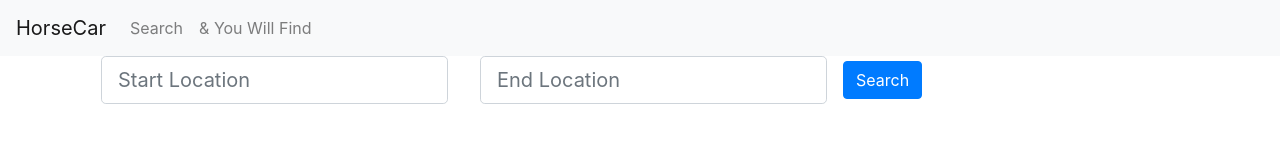
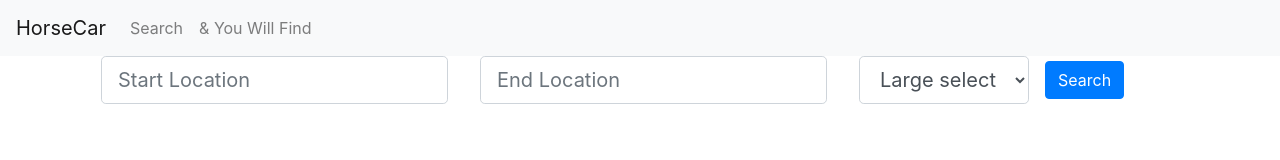
Before and after one commit to tbricca/transit-front, a plain HTML site: page index.html in a window 1280 px wide. Drawn offline with nearby package versions, Linux system fonts and the light colour scheme.

Commit message:
added dropdown, now just need to add the options

```diff
--- a/index.html
+++ b/index.html
@@ -29,6 +29,11 @@
           <div class="form-group mx-sm-3 mb-2">
             <input class="form-control form-control-lg" type="text" placeholder="End Location">
           </div>
+          <div class="form-group mx-sm-3 mb-2">
+            <select class="form-control form-control-lg">
+              <option>Large select</option>
+            </select>
+          </div>
             <button type="submit" class="btn btn-primary mb-2">Search</button>
 
           </form>
```
